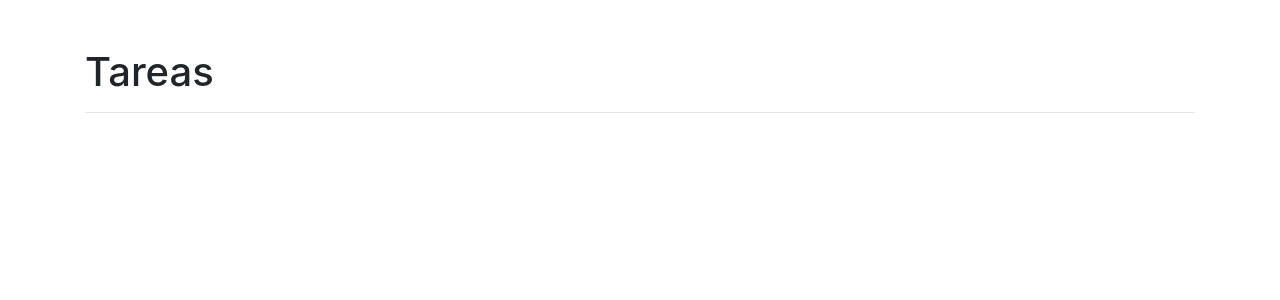
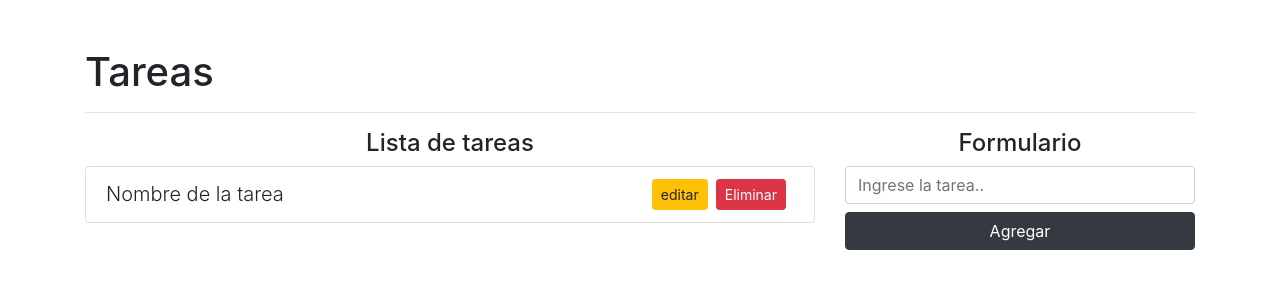
Before and after one commit to mdcrys/crud, a React (Create React App) app: page / in a window 1280 px wide. Shown: the top 300 px of the page. Built offline with nearby package versions, Linux system fonts and the light colour scheme.

Commit message:
practica con Zulu

```diff
--- a/package.json
+++ b/package.json
@@ -6,6 +6,7 @@
     "@testing-library/jest-dom": "^5.11.4",
     "@testing-library/react": "^11.1.0",
     "@testing-library/user-event": "^12.1.10",
+    "lodash": "^4.17.21",
     "react": "^17.0.2",
     "react-dom": "^17.0.2",
     "react-scripts": "4.0.3",
--- a/src/App.js
+++ b/src/App.js
@@ -1,10 +1,56 @@
-import React from 'react'
+import React, { useState } from 'react'
+import {  isEmpty  } from 'lodash'
 function App() {
+
+  const [task, setTask] = useState(null)
+
+  const addTask = (e) =>{
+    e.preventDefault()
+    if(isEmpty(task))
+    {
+      console.log("Task empty")
+      return
+    }
+    console.log("ok")
+    setTask(null)
+
+  }
   return (
 
     <div className="container mt-5">
-      <h1> Tareas</h1>
-     < hr/>
+        <h1> Tareas</h1>
+      < hr/>
+      <div className="row">
+          <div className="col-8">
+            <h4 className="text-center"> Lista de tareas</h4>
+        <ul className="list-group">
+                <li className="list-group-item">
+                  <span className="lead" >Nombre de la tarea</span>
+                  <button className="btn btn-danger btn-sm float-right mx-2 ">  Eliminar</button>
+                  <button className="btn btn-warning btn-sm float-right ">  editar</button>
+              </li>
+            </ul>
+          </div>
+          <div className="col-4">
+               <h4 className="text-center"> Formulario</h4>
+              <from onSubmit={addTask}>
+                    <input
+                      type="text"
+                      className="form-control mb-2"
+                      placeholder="Ingrese la tarea.."
+                      onChange={(text) => setTask(text.target.value)}
+                      value={task}
+                    />
+                    <button
+                    className="btn btn-dark btn-block"
+                    type="submit">
+
+
+                  Agregar
+                    </button>
+              </from>
+          </div>
+      </div>
     </div>
     );
 }
```
Also changed, not shown: 1 other file (tests, documents, lock files or other folders).
